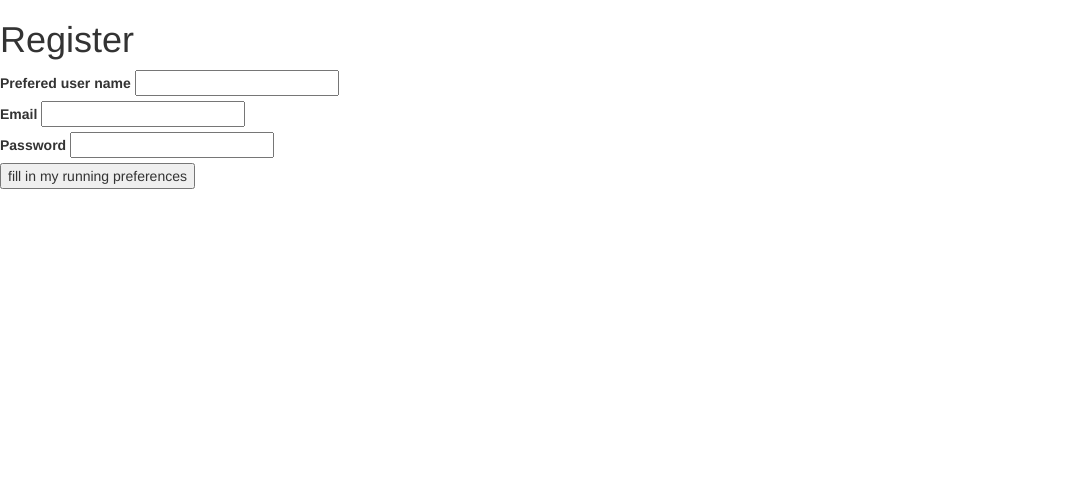
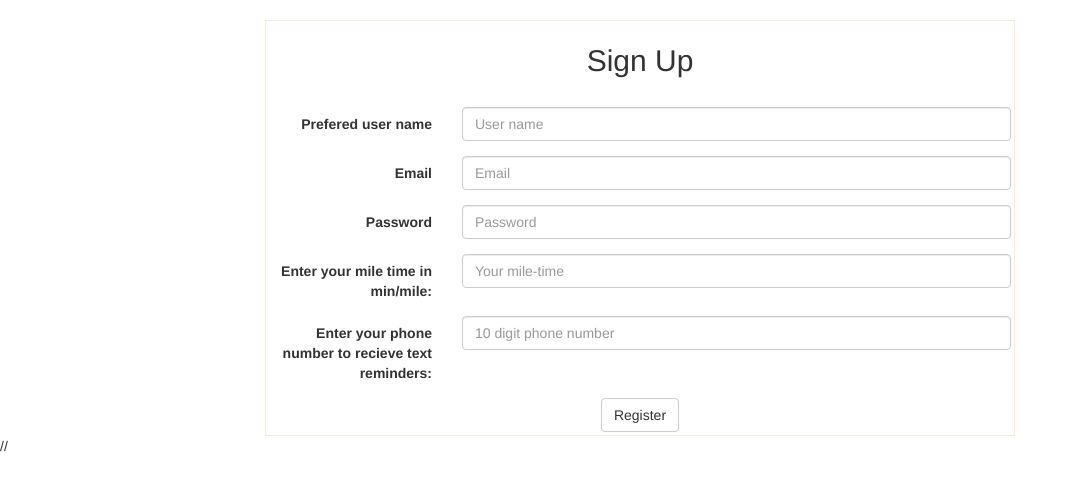
Before and after one commit to Rosy-S/running-app, a Flask app: page /register in a window 1280 px wide. Shown: the part 52-543 px from the top of the page, without its empty margins (0-1078 px from the left). Run offline with Flask 2, Linux system fonts and the light colour scheme; some libraries are stand-ins or nearby versions.

Commit message:
style changes to login pages

```diff
--- a/server.py
+++ b/server.py
@@ -199,7 +199,7 @@ def choose_run(run_id):
 @app.route('/finding_match', methods=["POST"])
 def finding_match():
 	""" Route to handle ajax request to get user's prefered run location as lat and lng coordinates"""
-
+	print "the values", request.form.values
 	# Adding/updating a match column for the user currently in the session.
 	lat = float(request.form.get('lat'))
 	lon = float(request.form.get('lon'))
--- a/static/css/base.css
+++ b/static/css/base.css
@@ -11,3 +11,11 @@
 .list-group-item {
 	margin: auto;
 }
+
+.loginform {
+	margin-left: auto;
+	margin-right: auto;
+	width: 60%;
+	border:  1px solid #FAEBD7;
+	padding: 3px;
+}
--- a/static/match.js
+++ b/static/match.js
@@ -70,8 +70,10 @@ function handleNoGeolocation(errorFlag) {
 
 //evt = metatdata on the event, event.current target for example.
 function findMatch (evt){
-  var draggedLat = marker.position.G;
-  var draggedLon = marker.position.K;
+  var draggedLat = marker.position.H;
+  console.log(draggedLat);
+  console.log('test')
+  var draggedLon = marker.position.L;
   var matchDuration = $('#match_data').data('duration');
   var matchWaitTime = $('#match_data').data('wait-time');
   var matchScheduled = $('#match_data').data('scheduled');
--- a/templates/register_form.html
+++ b/templates/register_form.html
@@ -1,63 +1,75 @@
 {% extends 'base.html' %}
 {% block content %}
 
-<h1>Register</h1>
 
-<form action="/register" method="POST">
-
-	<div>
-		<label>
-			Prefered user name
-			<input type="text" name="user_name">
-		</label>
+<div class='container-fluid'>
+<form class="form-horizontal" action="/register" method="POST">
+    <div class="row loginform">
+        <h2 style='text-align: center;'> Sign Up </h2><br>
+    	<div class="form-group">
+    		<label for="inputuser" class='col-sm-3 control-label'>
+    		Prefered user name </label>
+            <div class="col-sm-9">
+        	   <input type="text" class="form-control" id="inputuser" name="user_name" placeholder="User name" required>
+            </div>
     	</div>
 
-    <div>
-        <label>
-            Email
-            <input type="email" name="email">
-        </label>
+        <div class="form-group">
+            <label for="useremail" class='col-sm-3 control-label'>
+                Email </label>
+            <div class="col-sm-9">
+                <input type="email" class="form-control" id="useremail" name="email" placeholder="Email" required>
+            </div>
         </div>
 
-    <div>
-        <label>
-            Password
-            <input type="password" name="password">
-        </label>
+        <div class="form-group">
+            <label for="userpassword" class='col-sm-3 control-label'>
+                Password </label>
+            <div class="col-sm-9">
+                <input type="password" name="password" class="form-control" id="userpassword" placeholder="Password" required>
+            </div>
         </div>
 
-    <input id='details_button' type="button" value="fill in my running preferences"/>
-
-    <div style='visibility: hidden' id="profile_details">
-
-        <p> Great! Let's get the last details in: </p>
-
-        <label>
-            Do you know your mile time?  <br>
-            I tend to run at a <input type="text" name="mile_time"> minutes per mile pace. <br>
+        <div class="form-group">
+            <label for="usermiletime" class='col-sm-3 control-label'>
+                Enter your mile time in min/mile:
             </label>
-
-        <p> We can send you a text as soon as there is a match. Do you want to provide your phone number for this functionality? (if not, just leave it blank to use just your email.) </p>
-
-        <label>
-        Yes, my phone number is <input type="text" name="phone"><br>
-        </label>
-
-
-    <div>
-        <input type="submit" value="Register">
+            <div class="col-sm-9">
+                <input type="text" name="mile_time" class="form-control" id="usermiletime" placeholder="Your mile-time">
+            </div>
         </div>
 
+        <div class= "form-group">
+            <label for="userphone" class='col-sm-3 control-label'>
+            Enter your phone number to recieve text reminders:
+            </label>
+            <div class="col-sm-9">
+                <input type="text" name="phone" class="form-control" id="userphone" placeholder="10 digit phone number">
+            </div>
         </div>
 
-    <script>
+        <div style='text-align:center; margin: auto;'>
+            <input class='btn btn-default' type="submit" value="Register">
+        </div>
+    </div>
+</form>
+</div>
 
-    $("#details_button").click(function(){
-    $('#profile_details').css('visibility', "visible")
-    });
+    // <script>
 
-    </script>
+    // $("#details_button").click(function(){
+    //     $('#profile_details').css('visibility', "visible")
+    // });
 
-</form>
+    // $(document).ready(function(){
+    //     $(window).keydown(function(event){
+    //         if(event.keyCode == 13) {
+    //             event.preventDefault();
+    //             $('#profile_details').css('visibility', 'visible')
+    //         }
+    //     });
+    // });
+
+    // </script>
 
 {% endblock %}
--- a/templates/schedule_run.html
+++ b/templates/schedule_run.html
@@ -43,7 +43,7 @@
 	<div class='media' id='result'>
 	</div>
 
-	<div id='results'><button id='runbutton'> Finished! </button></div>
+	<div id='results'><button class="btn btn-primary" id='runbutton'> Finished! </button></div>
 
 	</div>
 {% endblock %}
```
Also changed, not shown: templates/login_form.html (+20 -18 lines), runapp.db. Lines whose indentation alone changed are shown as unchanged.
